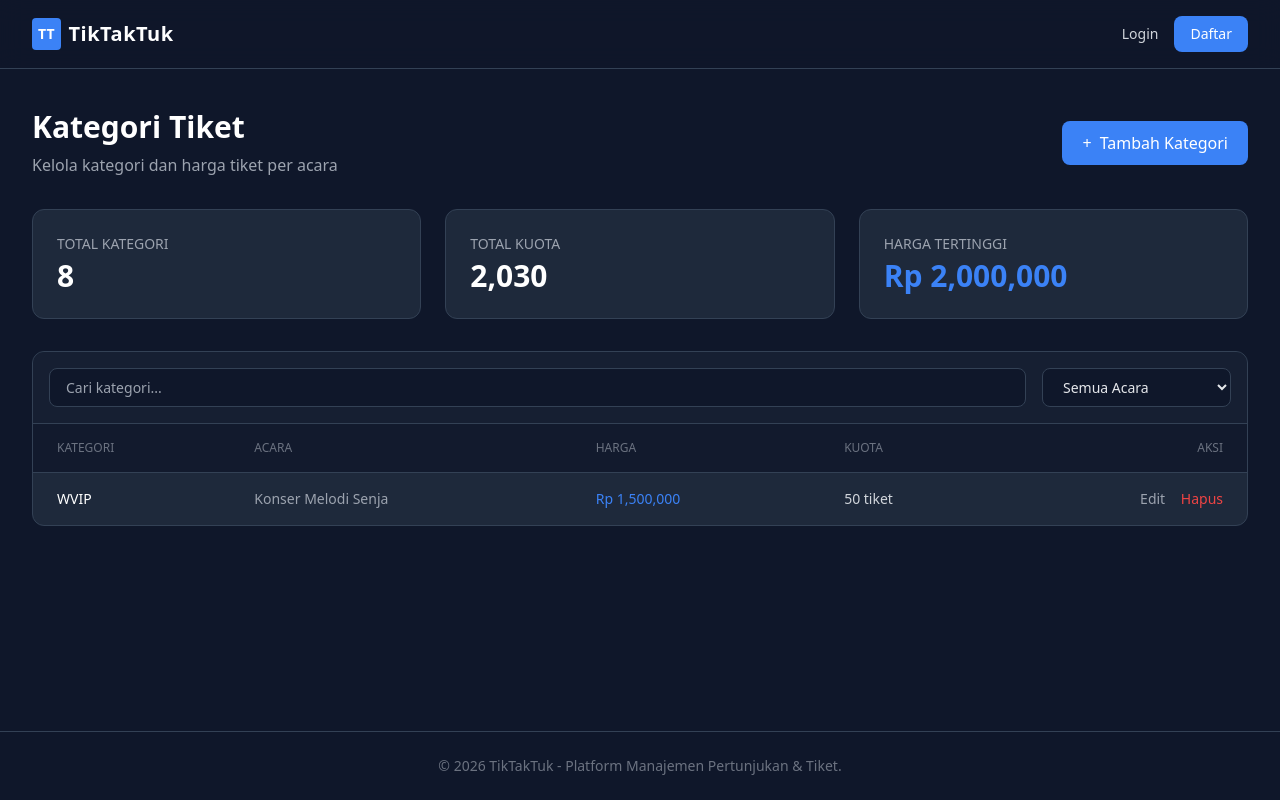
After one commit to nathanaeru/TikTakTuk, a Django app: page /ticket-categories/ in a window 1280 px wide. The commit adds this page. Run offline with Django 5.2, Linux system fonts and the light colour scheme; some libraries are stand-ins or nearby versions.

Commit message:
Add artist and ticket category page

```diff
--- a/core/urls.py
+++ b/core/urls.py
@@ -43,4 +43,10 @@ urlpatterns = [
         name="dashboard_page",
     ),
     path("ticket/", views.ticket_list, name="ticket_list_no_id"),
+    path("artists/", views.artist_list_view, name="artist_list"),
+    path(
+        "ticket-categories/",
+        views.ticket_category_list_view,
+        name="ticket_category_list",
+    ),
 ]
--- a/core/views.py
+++ b/core/views.py
@@ -7,6 +7,16 @@ from .models import Venue, Seat, HasRelationship
 
 def home_view(request):
     return redirect("dashboard_guest")
+
+
+def artist_list_view(request):
+    # Mengarah ke templates/artist/artist.html
+    return render(request, "artist/artist.html")
+
+
+def ticket_category_list_view(request):
+    # Mengarah ke templates/ticket/ticket-category.html sesuai nama file Anda
+    return render(request, "ticket/ticket-category.html")
 
 
 def dashboard_pengguna(request, user_id=None, page="main"):
--- a/templates/navbar/admin.html
+++ b/templates/navbar/admin.html
@@ -9,7 +9,7 @@
 
 <div class="flex items-center gap-4">
   <a href="#" class="text-sm text-gray-300 hover:text-white">Profile</a>
-  <a href="#" class="bg-red-500 hover:bg-red-600 text-white text-sm px-4 py-2 rounded-lg">
-    Logout
-  </a>
+  <a href="{% url 'artist_list' %}" class="hover:text-white transition-colors">Artis</a>
+  <a href="{% url 'ticket_category_list' %}" class="hover:text-white transition-colors">Kategori Tiket</a>
+  <a href="#" class="bg-red-500 hover:bg-red-600 text-white text-sm px-4 py-2 rounded-lg">Logout</a>
 </div>
--- a/templates/navbar/organizer.html
+++ b/templates/navbar/organizer.html
@@ -10,7 +10,6 @@
 
 <div class="flex items-center gap-4">
   <a href="#" class="text-sm text-gray-300 hover:text-white">Profile</a>
-  <a href="#" class="bg-red-500 hover:bg-red-600 text-white text-sm px-4 py-2 rounded-lg">
-    Logout
-  </a>
+  <a href="{% url 'ticket_category_list' %}" class="hover:text-white transition-colors">Kategori Tiket</a>
+  <a href="#" class="bg-red-500 hover:bg-red-600 text-white text-sm px-4 py-2 rounded-lg">Logout</a>
 </div>
--- /dev/null
+++ b/templates/ticket/ticket-category.html
@@ -0,0 +1,104 @@
+{% extends 'base.html' %}
+
+{% block title %}
+  Kategori Tiket - TikTakTuk
+{% endblock %}
+
+{% block content %}
+  <div class="max-w-7xl mx-auto px-8 py-10">
+    <div class="flex flex-col md:flex-row md:items-center justify-between mb-8 gap-4">
+      <div>
+        <h1 class="text-3xl font-bold text-white mb-2">Kategori Tiket</h1>
+        <p class="text-gray-400">Kelola kategori dan harga tiket per acara</p>
+      </div>
+      <button class="bg-primary hover:bg-primaryHover text-white font-medium px-5 py-2.5 rounded-lg transition-colors flex items-center gap-2"><span>+</span> Tambah Kategori</button>
+    </div>
+
+    <div class="grid grid-cols-1 md:grid-cols-3 gap-6 mb-8">
+      <div class="bg-dark-card border border-dark-border rounded-xl p-6">
+        <p class="text-sm text-gray-400 mb-1">TOTAL KATEGORI</p>
+        <h3 class="text-3xl font-bold text-white">8</h3>
+      </div>
+      <div class="bg-dark-card border border-dark-border rounded-xl p-6">
+        <p class="text-sm text-gray-400 mb-1">TOTAL KUOTA</p>
+        <h3 class="text-3xl font-bold text-white">2,030</h3>
+      </div>
+      <div class="bg-dark-card border border-dark-border rounded-xl p-6">
+        <p class="text-sm text-gray-400 mb-1">HARGA TERTINGGI</p>
+        <h3 class="text-3xl font-bold text-primary">Rp 2,000,000</h3>
+      </div>
+    </div>
+
+    <div class="bg-dark-card border border-dark-border rounded-xl overflow-hidden">
+      <div class="p-4 border-b border-dark-border flex gap-4 bg-dark-bg/50">
+        <input type="text" placeholder="Cari kategori..." class="flex-1 bg-dark-bg border border-dark-border rounded-lg px-4 py-2 text-sm text-gray-200 focus:border-primary focus:outline-none" />
+        <select class="bg-dark-bg border border-dark-border rounded-lg px-4 py-2 text-sm text-gray-200 focus:border-primary focus:outline-none">
+          <option>Semua Acara</option>
+          <option>Konser Melodi Senja</option>
+        </select>
+      </div>
+
+      <div class="overflow-x-auto">
+        <table class="w-full text-left text-sm text-gray-300">
+          <thead class="text-xs text-gray-500 uppercase bg-dark-bg/80 border-b border-dark-border">
+            <tr>
+              <th class="px-6 py-4 font-medium">Kategori</th>
+              <th class="px-6 py-4 font-medium">Acara</th>
+              <th class="px-6 py-4 font-medium">Harga</th>
+              <th class="px-6 py-4 font-medium">Kuota</th>
+              <th class="px-6 py-4 font-medium text-right">Aksi</th>
+            </tr>
+          </thead>
+          <tbody class="divide-y divide-dark-border">
+            <tr class="hover:bg-dark-bg/50 transition-colors">
+              <td class="px-6 py-4 font-medium text-white">WVIP</td>
+              <td class="px-6 py-4 text-gray-400">Konser Melodi Senja</td>
+              <td class="px-6 py-4 text-primary font-medium">Rp 1,500,000</td>
+              <td class="px-6 py-4">50 tiket</td>
+              <td class="px-6 py-4 text-right space-x-3">
+                <button class="text-gray-400 hover:text-white transition-colors">Edit</button>
+                <button class="text-red-500 hover:text-red-400 transition-colors">Hapus</button>
+              </td>
+            </tr>
+          </tbody>
+        </table>
+      </div>
+    </div>
+  </div>
+
+  <div class="hidden fixed inset-0 z-50 bg-black/70 backdrop-blur-sm flex items-center justify-center p-4">
+    <div class="bg-dark-card border border-dark-border rounded-2xl w-full max-w-lg p-6 shadow-2xl">
+      <div class="flex justify-between items-center mb-6">
+        <h2 class="text-xl font-bold text-white">Tambah Kategori Baru</h2>
+        <button class="text-gray-400 hover:text-white">✕</button>
+      </div>
+      <form class="space-y-4">
+        <div>
+          <label class="block text-xs font-medium text-gray-400 mb-1">ACARA *</label>
+          <select name="tevent_id" class="w-full bg-dark-bg border border-dark-border rounded-lg px-4 py-2.5 text-gray-200 focus:border-primary focus:outline-none">
+            <option value="">Pilih Acara</option>
+            <option value="uuid-dummy">Konser Melodi Senja</option>
+          </select>
+        </div>
+        <div>
+          <label class="block text-xs font-medium text-gray-400 mb-1">NAMA KATEGORI *</label>
+          <input type="text" name="category_name" placeholder="cth. WVIP" class="w-full bg-dark-bg border border-dark-border rounded-lg px-4 py-2.5 text-gray-200 focus:border-primary focus:outline-none" />
+        </div>
+        <div class="grid grid-cols-2 gap-4">
+          <div>
+            <label class="block text-xs font-medium text-gray-400 mb-1">HARGA (RP) *</label>
+            <input type="number" name="price" placeholder="1500000" class="w-full bg-dark-bg border border-dark-border rounded-lg px-4 py-2.5 text-gray-200 focus:border-primary focus:outline-none" />
+          </div>
+          <div>
+            <label class="block text-xs font-medium text-gray-400 mb-1">KUOTA *</label>
+            <input type="number" name="quota" placeholder="50" class="w-full bg-dark-bg border border-dark-border rounded-lg px-4 py-2.5 text-gray-200 focus:border-primary focus:outline-none" />
+          </div>
+        </div>
+        <div class="flex gap-3 pt-4">
+          <button type="button" class="flex-1 bg-dark-bg border border-dark-border text-gray-300 hover:text-white py-2.5 rounded-lg transition-colors">Batal</button>
+          <button type="submit" class="flex-1 bg-primary hover:bg-primaryHover text-white font-medium py-2.5 rounded-lg transition-colors">Tambah Kategori</button>
+        </div>
+      </form>
+    </div>
+  </div>
+{% endblock %}
```
Also changed, not shown: templates/artist/artist.html (added, +91 -0 lines).
